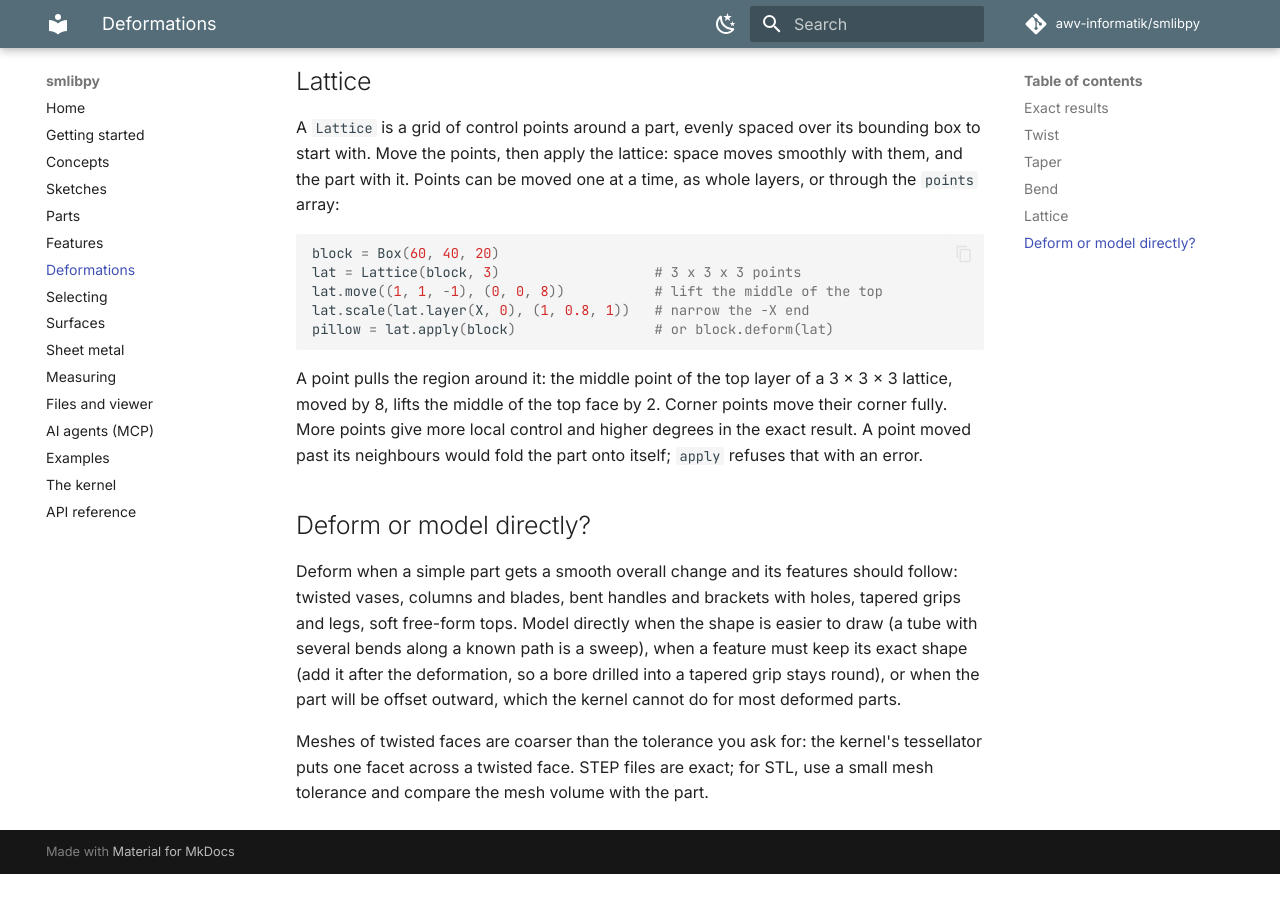
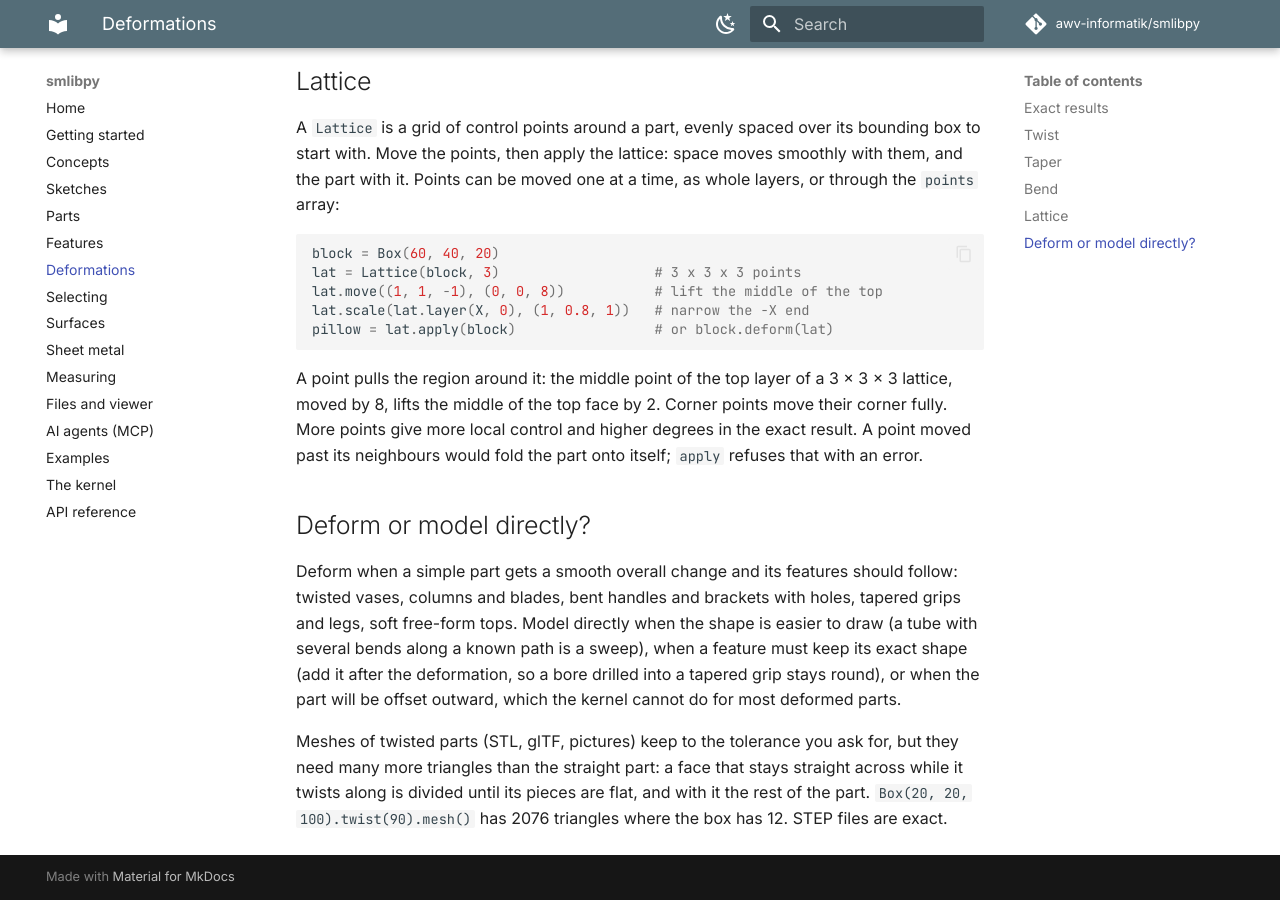
Before and after one commit to abernier/smlibpy, an MkDocs documentation site: the page built from docs/deform.md, in a window 1280 px wide and 900 px high, scrolled down 2181 px. Built offline with MkDocs 1.6.1 and Material for MkDocs 9.7.7, drawn with Linux system fonts in a browser that asks for light colours; comment, search, counter and statistics services are not loaded; before the commit the page ends 3055 px from its top, so only the background shows below that.

Commit message:
Tessellation: guides and docs for meshes of twisted parts
Meshes of twisted parts keep to the tolerance now but take many more triangles: twist and
generic deform guides, the deform recipe, the Mesh guide (triangle counts of a twisted box
and a ruled loft), the deform, analysis and kernel pages. The todo entry is marked fixed,
with what is not covered: a face twisted but not straight in a direction (a sweep along a
3D curve, then twisted) and free-form sheets whose own twist puts the grid off.

```diff
--- a/docs/deform.md
+++ b/docs/deform.md
@@ -122,6 +122,8 @@ several bends along a known path is a sweep), when a feature must keep its exact
 (add it after the deformation, so a bore drilled into a tapered grip stays round), or when
 the part will be offset outward, which the kernel cannot do for most deformed parts.
 
-Meshes of twisted faces are coarser than the tolerance you ask for: the kernel's
-tessellator puts one facet across a twisted face. STEP files are exact; for STL, use a
-small mesh tolerance and compare the mesh volume with the part.
+Meshes of twisted parts (STL, glTF, pictures) keep to the tolerance you ask for, but they
+need many more triangles than the straight part: a face that stays straight across while it
+twists along is divided until its pieces are flat, and with it the rest of the part.
+`Box(20, 20, 100).twist(90).mesh()` has 2076 triangles where the box has 12. STEP files are
+exact.
```
Also changed, not shown: ai/todo/deform.md (+13 -0 lines), docs/analysis.md (+5 -0 lines), docs/kernel.md (+1 -0 lines), src/smlibpy/skill/recipes/deform.md (+3 -2 lines), src/smlibpy/skill/references/deform/generic.md (+6 -5 lines), src/smlibpy/skill/references/deform/twist.md (+5 -3 lines), src/smlibpy/skill/references/files/Mesh.md (+10 -0 lines).
